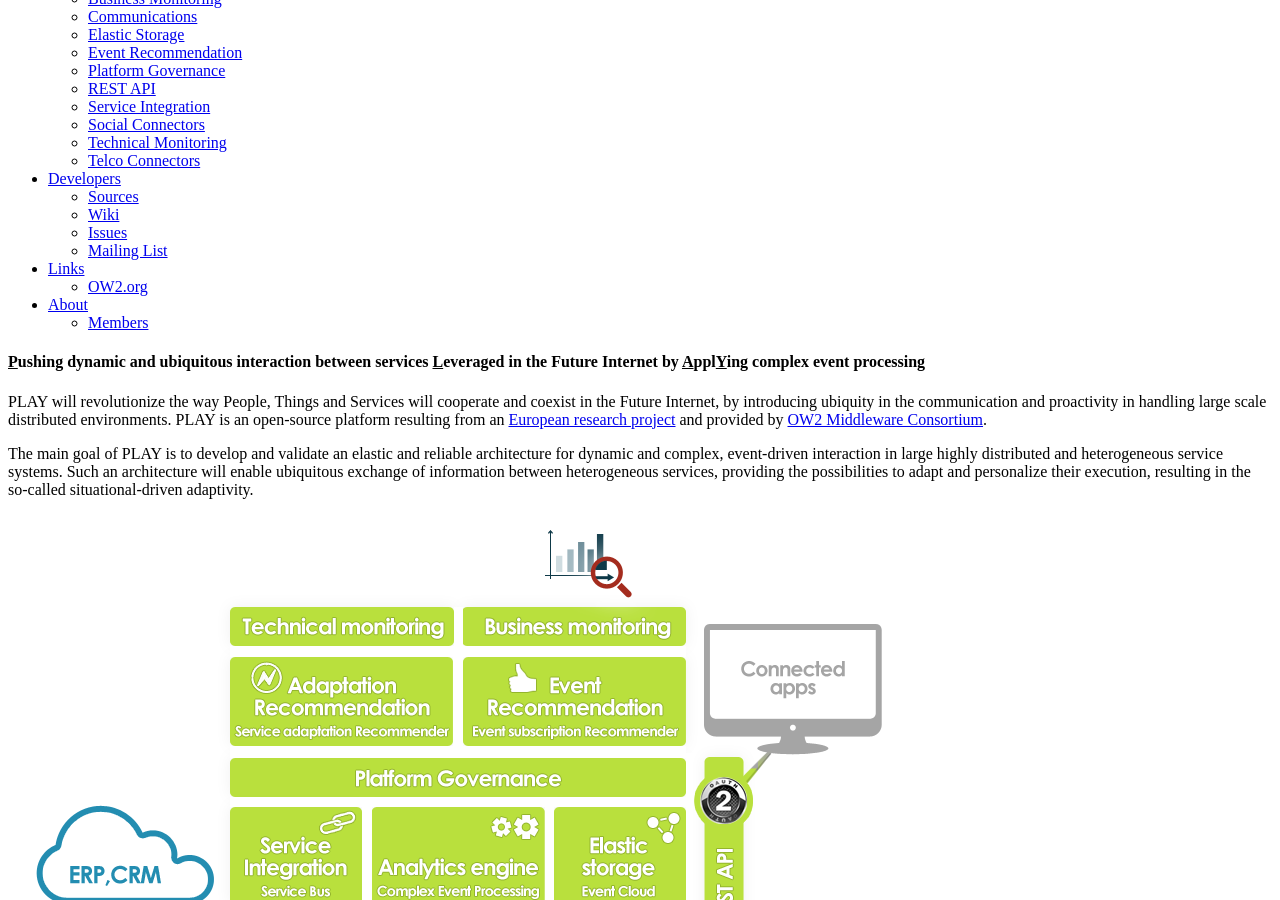
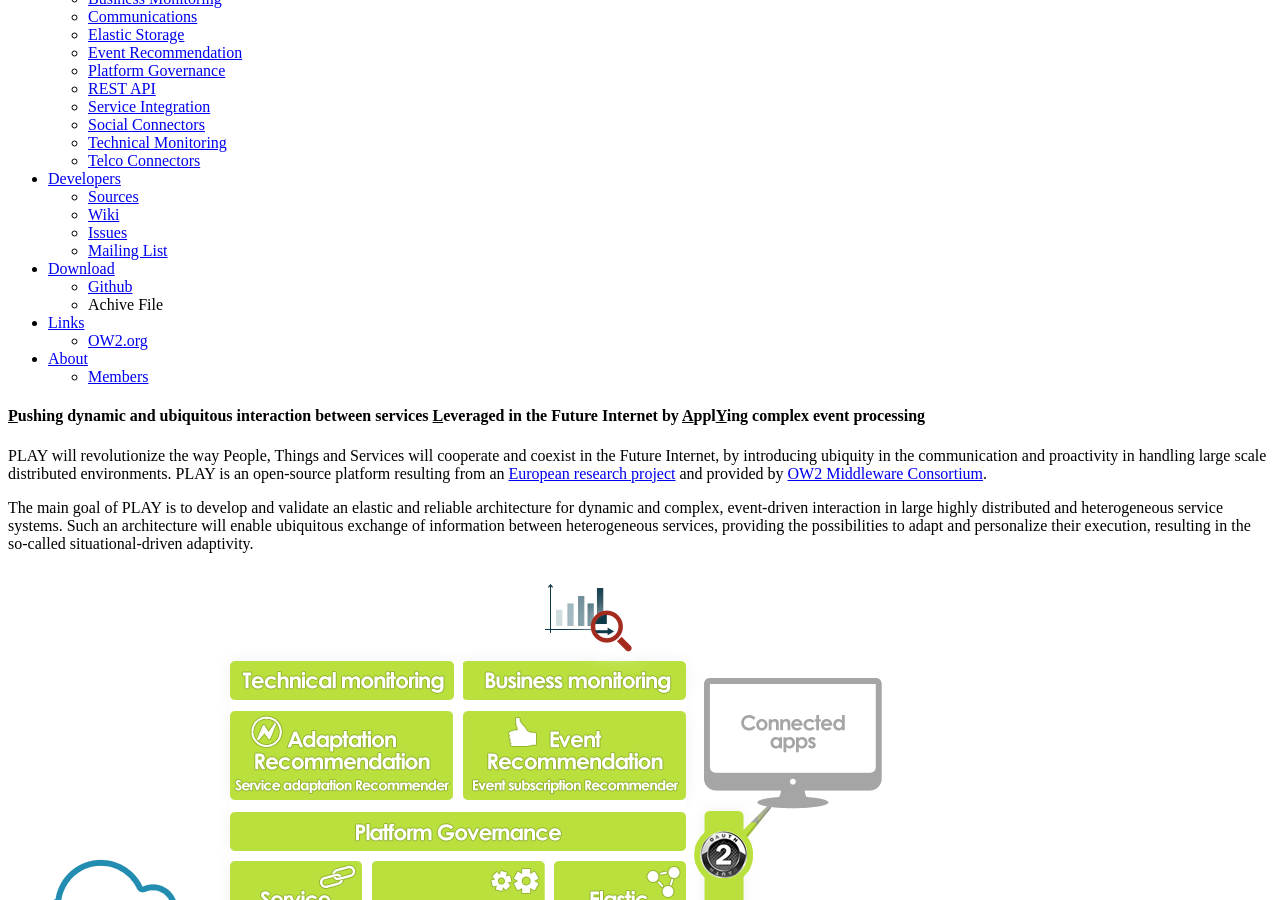
Before and after one commit to play-project/play.ow2.org, a Jekyll site: the page built from index.html, in a window 1280 px wide and 900 px high, scrolled down 349 px. Built offline with Jekyll 4.4.1, drawn with Linux system fonts in a browser that asks for light colours; nearby versions of some CDN libraries; library files that are not in the unit come from our copies; comment, search, counter and statistics services are not loaded.

Commit message:
download menu

```diff
--- a/_includes/themes/twitter/default.html
+++ b/_includes/themes/twitter/default.html
@@ -83,6 +83,13 @@
               </ul>
             </li>
             <li class="dropdown">
+              <a href="#" class="dropdown-toggle" data-toggle="dropdown">Download <b class="caret"></b></a>
+              <ul class="dropdown-menu">
+                <li><a target="_blank" href="{{site.sources_url}}">Github</a></li>
+				<li><a target="_blank" ref="#">Achive File</a></li>
+              </ul>
+            </li>
+            <li class="dropdown">
               <a href="#" class="dropdown-toggle" data-toggle="dropdown">Links <b class="caret"></b></a>
               <ul class="dropdown-menu">
                 <li><a href="http://ow2.org" target="_blank">OW2.org</a></li>
```
